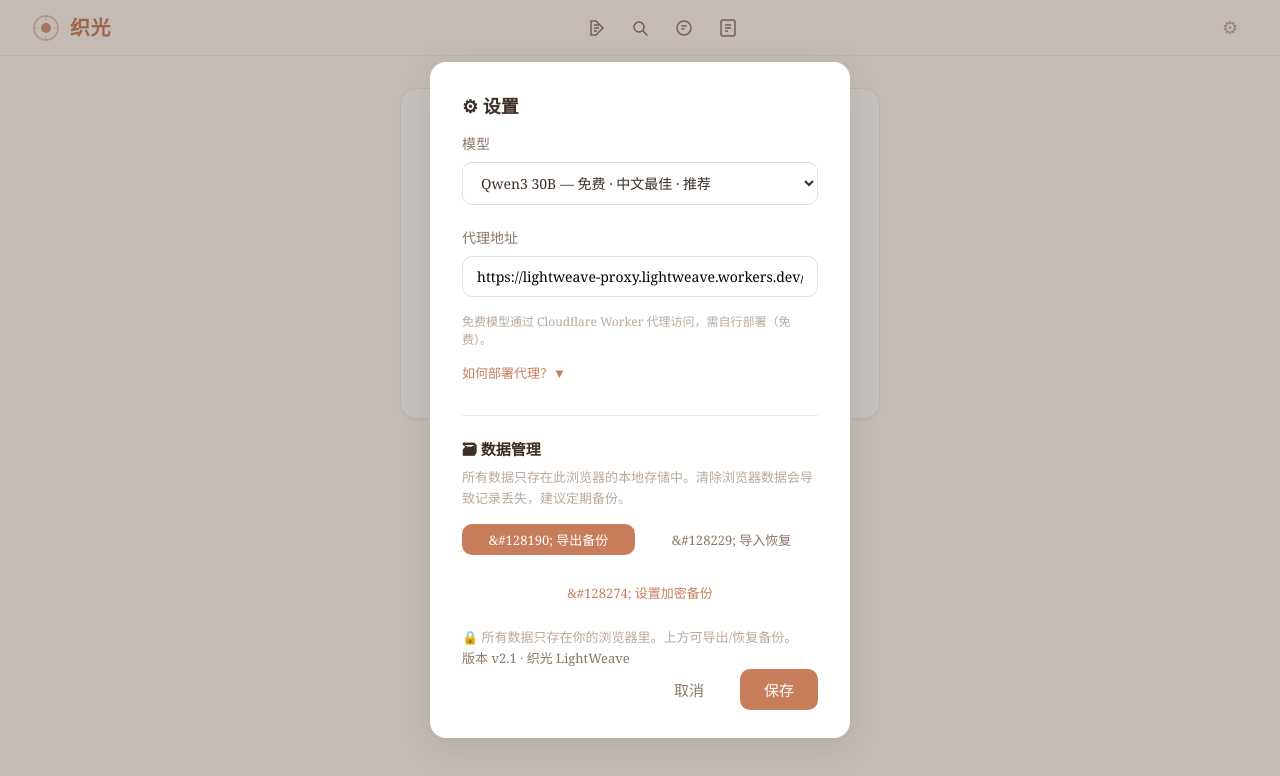
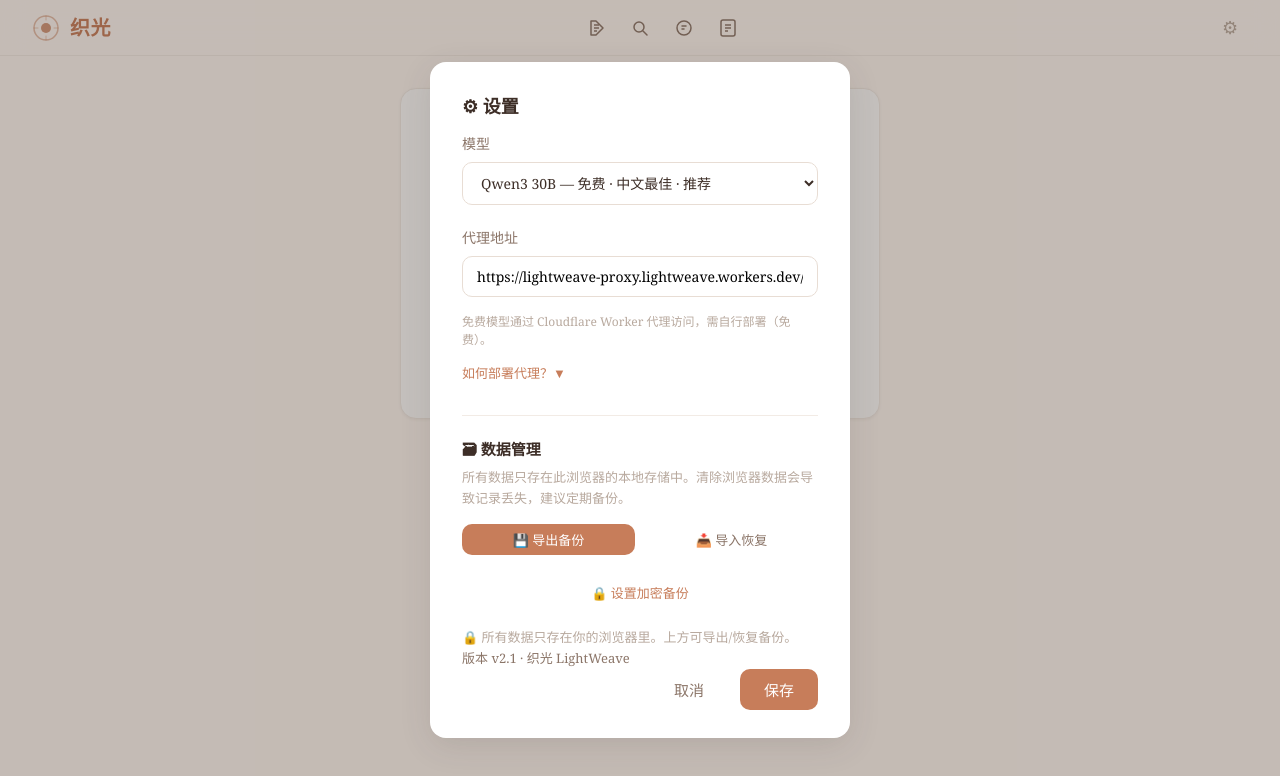
Before and after one commit to rqran5201-stack/lightweave, a React (Vite) app: page / in a window 1280 px wide. Both pictures are taken after a click on the button "设置". Shown: the top 776 px of the page. Built offline with nearby package versions, Linux system fonts and the light colour scheme.

Commit message:
fix: replace HTML entities in JSX expressions with Unicode characters
JSX expression {'&#xxx;'} renders entities as literal text, not as
glyphs. Replaced with actual Unicode chars (🔒 💾 📥 ▶ ▼) so the
settings page and Q&A topic arrows display correctly.

```diff
--- a/src/components/SettingsModal.jsx
+++ b/src/components/SettingsModal.jsx
@@ -424,7 +424,7 @@
               disabled={exporting}
               style={{ flex: 1 }}
             >
-              {exporting ? '导出中...' : '&#128190; 导出备份'}
+              {exporting ? '导出中...' : '💾 导出备份'}
             </button>
             <button
               className="btn btn-ghost btn-sm"
@@ -432,7 +432,7 @@
               disabled={importing}
               style={{ flex: 1 }}
             >
-              {importing ? '导入中...' : '&#128229; 导入恢复'}
+              {importing ? '导入中...' : '📥 导入恢复'}
             </button>
             <input
               ref={fileInputRef}
@@ -540,7 +540,7 @@
               onClick={() => { setShowEncryptSection(!showEncryptSection); setEncryptError(''); }}
               style={{ width: '100%', justifyContent: 'center', marginBottom: 0, marginTop: 8 }}
             >
-              {showEncryptSection ? '收起 ▲' : '&#128274; 设置加密备份'}
+              {showEncryptSection ? '收起 ▲' : '🔒 设置加密备份'}
             </button>
           )}
 
@@ -589,7 +589,7 @@
                   disabled={encryptExporting}
                   style={{ flex: 1 }}
                 >
-                  {encryptExporting ? '加密中...' : '&#128274; 导出加密备份 (.lightweave)'}
+                  {encryptExporting ? '加密中...' : '🔒 导出加密备份 (.lightweave)'}
                 </button>
                 <button
                   className="btn btn-ghost btn-sm"
@@ -625,7 +625,7 @@
                 disabled={encryptExporting}
                 style={{ flex: 1 }}
               >
-                {encryptExporting ? '加密中...' : '&#128274; 更新加密备份'}
+                {encryptExporting ? '加密中...' : '🔒 更新加密备份'}
               </button>
             </div>
           )}
--- a/src/pages/QAPage.jsx
+++ b/src/pages/QAPage.jsx
@@ -296,7 +296,7 @@
                   className="qa-topic-header"
                   onClick={() => setCollapsedTopics(c => ({ ...c, [topic.id]: !c[topic.id] }))}
                 >
-                  <span className="qa-topic-arrow">{collapsedTopics[topic.id] ? '&#9654;' : '&#9660;'}</span>
+                  <span className="qa-topic-arrow">{collapsedTopics[topic.id] ? '▶' : '▼'}</span>
                   <span className="qa-topic-title">{topic.question}</span>
                   <span className="qa-topic-meta">
                     {new Date(topic.createdAt).toLocaleDateString('zh-CN', { month: 'short', day: 'numeric' })}
```
